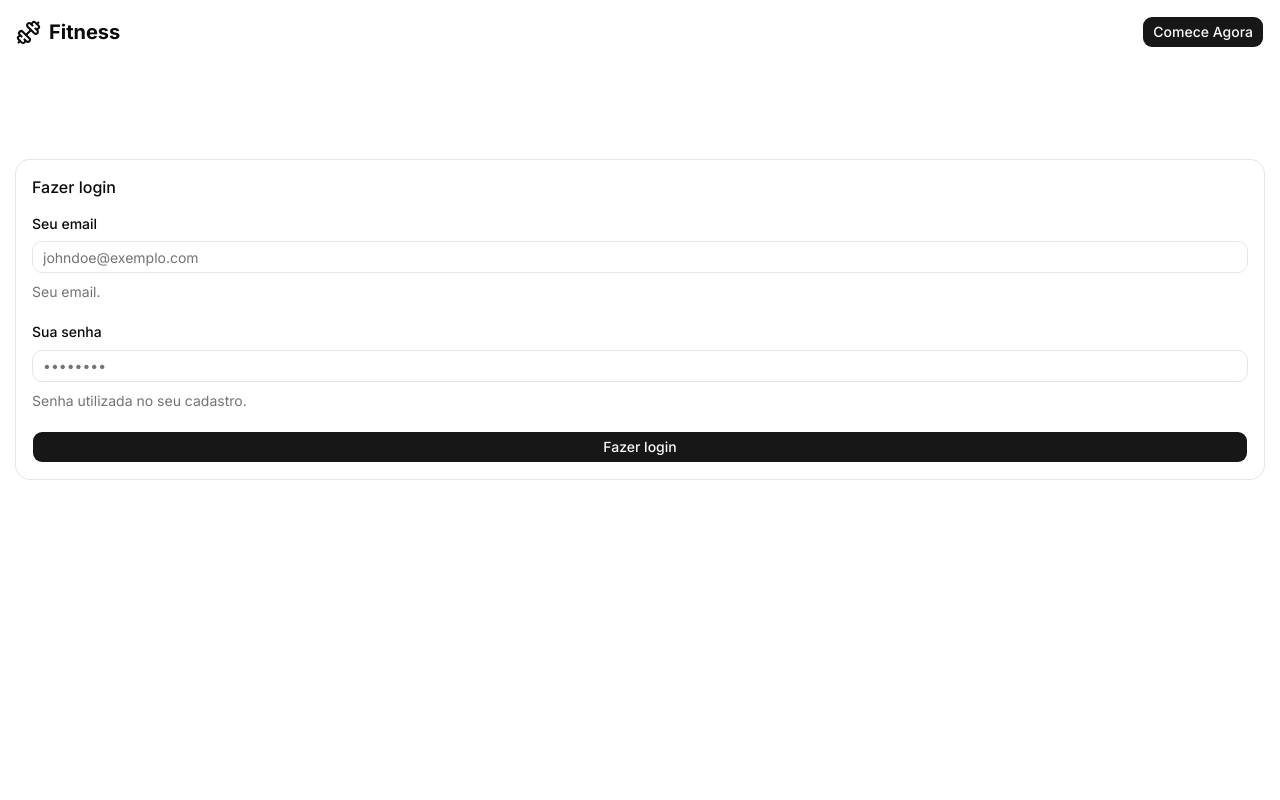
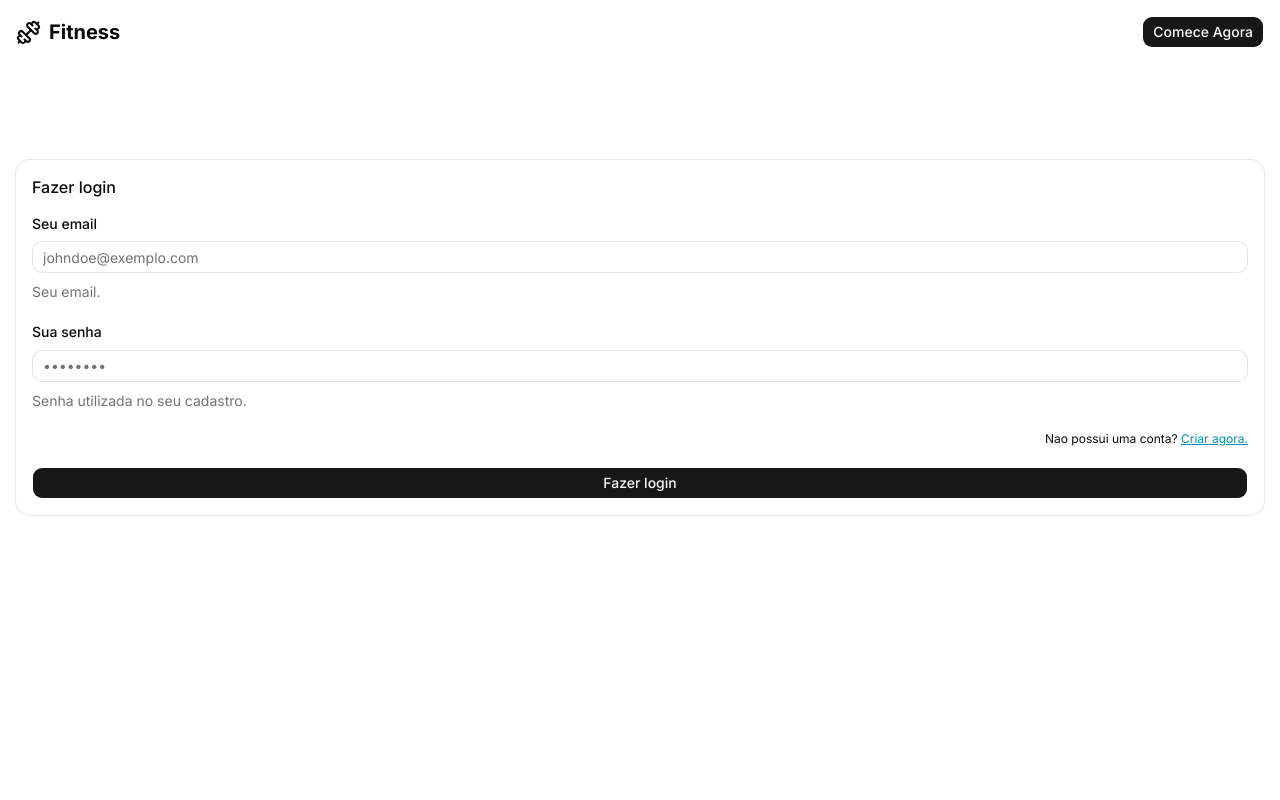
Before and after one commit to Rafhael-Augusto/fitness, a Next.js app: page /auth/sign-in in a window 1280 px wide. Shown: the top 800 px of the page. Built offline with nearby package versions, Linux system fonts and the light colour scheme.

Commit message:
feat: add next link to forms

```diff
--- a/components/auth/sign-in/index.tsx
+++ b/components/auth/sign-in/index.tsx
@@ -1,4 +1,6 @@
 "use client";
+
+import Link from "next/link";
 
 import { zodResolver } from "@hookform/resolvers/zod";
 import { useForm } from "react-hook-form";
@@ -65,6 +67,14 @@ export function SignInForm() {
             )}
           </Field>
 
+          {/* SIGN UP */}
+          <div className="text-end text-xs">
+            <span>Nao possui uma conta?</span>{" "}
+            <Link href={"/auth/sign-up"} className="underline text-cyan-600">
+              Criar agora.
+            </Link>
+          </div>
+
           {/* SUBMIT BUTTON */}
           <Field orientation={"vertical"}>
             <Button>Fazer login</Button>
--- a/components/auth/sign-up/index.tsx
+++ b/components/auth/sign-up/index.tsx
@@ -1,4 +1,6 @@
 "use client";
+
+import Link from "next/link";
 
 import { zodResolver } from "@hookform/resolvers/zod";
 import { useForm } from "react-hook-form";
@@ -80,6 +82,14 @@ export function SignUpForm() {
             )}
           </Field>
 
+          {/* SIGN IN */}
+          <div className="text-end text-xs">
+            <span>Ja possui uma conta?</span>{" "}
+            <Link href={"/auth/sign-in"} className="underline text-cyan-600">
+              Fazer login.
+            </Link>
+          </div>
+
           {/* SUBMIT BUTTON */}
           <Field orientation={"vertical"}>
             <Button>Criar conta</Button>
```
